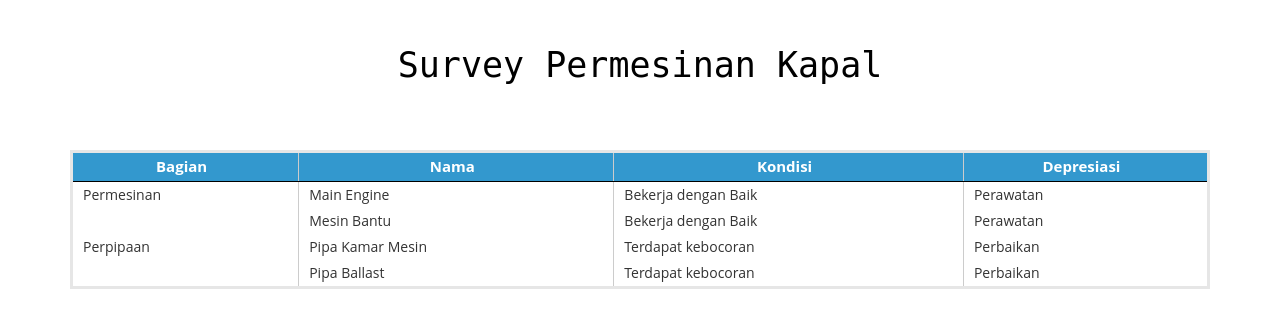
After one commit to ramadhanl/surveykapal, a CodeIgniter app: page /surveykapal/index.php/home/survey_permesinan_kapal in a window 1280 px wide. The commit adds this page. Shown: the top 328 px of the page. Run offline with CodeIgniter, Linux system fonts and the light colour scheme; some libraries are stand-ins or nearby versions.

Commit message:
sayang mas deni

```diff
--- a/application/controllers/home.php
+++ b/application/controllers/home.php
@@ -42,4 +42,16 @@ class Home extends CI_Controller {
 	{
 		$this->load->view('surveykapal/survey_kondisi_kapal');
 	}
+	public function survey_lambung_kapal()
+	{
+		$this->load->view('surveykapal/survey_lambung_kapal');
+	}
+	public function survey_permesinan_kapal()
+	{
+		$this->load->view('surveykapal/survey_permesinan_kapal');
+	}
+	public function survey_outfitting_kapal()
+	{
+		$this->load->view('surveykapal/survey_outfitting_kapal');
+	}
 }
--- a/application/views/surveykapal/home.php
+++ b/application/views/surveykapal/home.php
@@ -14,6 +14,9 @@
 	<link href="<?php echo base_url(); ?>assets/mamba/color/default.css" rel="stylesheet" media="screen">
 	<link href="<?php echo base_url(); ?>assets/css/hover/hover.css" rel="stylesheet" media="screen">
 	<script src="<?php echo base_url(); ?>assets/mamba/js/modernizr.custom.js"></script>
+
+
+	<h3 class="navbar">A</h3>
 </head>
 
 <!-- Semangat!  -->
--- a/application/views/surveykapal/survey_kapal_home.php
+++ b/application/views/surveykapal/survey_kapal_home.php
@@ -14,6 +14,9 @@
 	<link href="<?php echo base_url(); ?>assets/mamba/color/default.css" rel="stylesheet" media="screen">
 	<link href="<?php echo base_url(); ?>assets/css/hover/hover.css" rel="stylesheet" media="screen">
 	<script src="<?php echo base_url(); ?>assets/mamba/js/modernizr.custom.js"></script>
+
+
+
 </head>
 
 <!-- Semangat!  -->
--- /dev/null
+++ b/application/views/surveykapal/survey_permesinan_kapal.php
@@ -0,0 +1,73 @@
+<?php defined('BASEPATH') OR exit('No direct script access allowed');?>
+<!DOCTYPE html>
+<html lang="en">
+<head>
+  <meta http-equiv="Content-Type" content="text/html; charset=UTF-8"/>
+  <meta name="viewport" content="width=device-width, initial-scale=1, maximum-scale=1.0"/>
+  <title>Survey Permesinan Kapal</title>
+  <!-- css -->
+    <link href="<?php echo base_url(); ?>assets/blocks/css/bootstrap.css" rel="stylesheet">
+    <link href="<?php echo base_url(); ?>assets/blocks/css/main.css" rel="stylesheet">
+    <!-- DATA TABLE CSS -->
+    <link href="<?php echo base_url(); ?>assets/blocks/css/table.css" rel="stylesheet">
+    <script type="text/javascript" src="http://ajax.googleapis.com/ajax/libs/jquery/1.8.2/jquery.min.js"></script>
+</head>
+
+<!-- Semangat!  -->
+
+<body>
+  	<div class="container">
+
+      <!-- CONTENT -->
+	<div class="row">
+		<div class="col-sm-12 col-lg-12">
+			<div class="judul-konten">
+				<p>Survey Permesinan Kapal</p>
+			</div>
+			  <table class="display" style="border:'1|1'">
+	          <thead>
+	            <tr>
+	              <th>Bagian</th>
+	              <th>Nama</th>
+	              <th>Kondisi</th>
+	              <th>Depresiasi</th>
+
+	            </tr>
+	          </thead>
+	          <tbody>
+	           	   <tr class="odd">
+	              	<tr>
+					    <td>Permesinan</td>
+					    <td>Main Engine</td>
+					    <td>Bekerja dengan Baik</td>
+					    <td>Perawatan</td>
+					</tr>
+					<tr>
+						<td></td>
+						<td>Mesin Bantu</td>
+					    <td>Bekerja dengan Baik</td>
+					    <td>Perawatan</td>
+					</tr>
+	              </tr>
+	              <tr class="even">
+	              	<tr>
+	              		<td>Perpipaan</td>
+	              		<td>Pipa Kamar Mesin</td>
+					    <td>Terdapat kebocoran</td>
+					    <td>Perbaikan</td>
+					</tr>
+					<tr>
+						<td></td>
+						<td>Pipa Ballast</td>
+					    <td>Terdapat kebocoran</td>
+					    <td>Perbaikan</td>
+					</tr>
+	              </tr>
+
+	          </tbody>
+	         </table><!--/END First Table -->
+			 <br>
+</body>
+
+
+</html>
```
Also changed, not shown: application/views/surveykapal/keterangan_kapal.php (+52 -19 lines), application/views/surveykapal/koneksi.php (added, +14 -0 lines), application/views/surveykapal/survey_lambung_kapal.php (added, +70 -0 lines).
